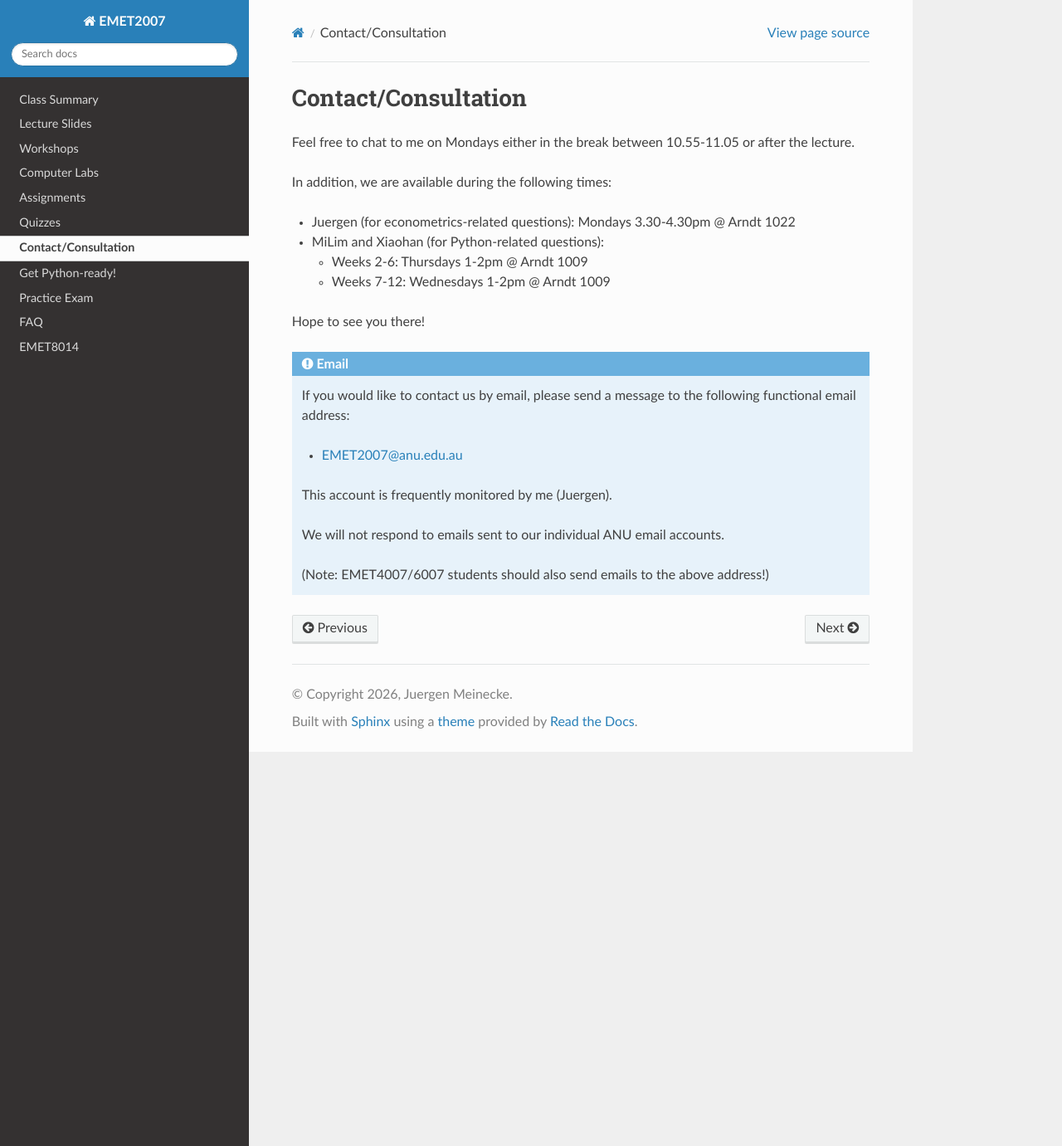
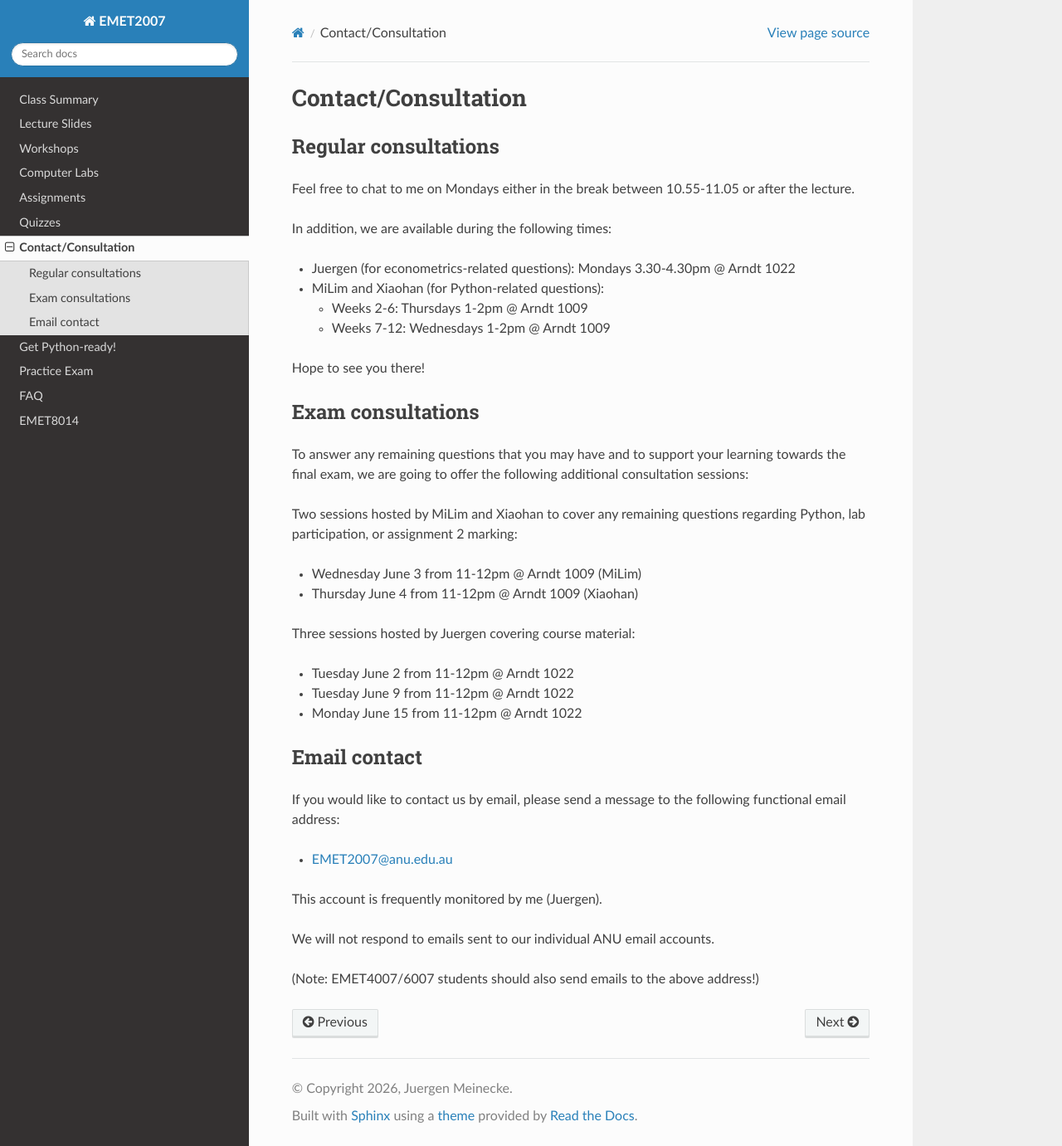
Before and after one commit to juergenmeinecke/EMET2007, a Sphinx documentation site: the page built from docs/consultation.rst, in a window 1280 px wide and 1381 px high. Shown: the whole window at 83% size. Built offline with Sphinx 7.4.7 and the Read the Docs theme 3.1.0, drawn with Linux system fonts in a browser that asks for light colours.

Commit message:
added exam consultations

```diff
--- a/docs/consultation.rst
+++ b/docs/consultation.rst
@@ -1,5 +1,8 @@
 Contact/Consultation
 ======================
+
+Regular consultations
+---------------------
 
 Feel free to chat to me on Mondays either in the break between 10.55-11.05 or after the lecture.
 
@@ -16,16 +19,41 @@ In addition, we are available during the following times:
 Hope to see you there!
 
 
+Exam consultations
+---------------------
 
-.. admonition:: Email
+To answer any remaining questions that you may have and to support your learning towards the
+final exam, we are going to offer the following additional consultation sessions:
 
-    If you would like to contact us by email, please send a message to the following functional email
-    address:
+Two sessions hosted by MiLim and Xiaohan to cover any remaining questions regarding Python, lab
+participation, or assignment 2 marking:
 
-    * EMET2007@anu.edu.au
+* Wednesday June 3 from 11-12pm @ Arndt 1009 (MiLim)
 
-    This account is frequently monitored by me (Juergen).
+* Thursday June 4 from 11-12pm @ Arndt 1009 (Xiaohan)
 
-    We will not respond to emails sent to our individual ANU email accounts.
 
-    (Note: EMET4007/6007 students should also send emails to the above address!)
+
+Three sessions hosted by Juergen covering course material:
+
+* Tuesday June 2 from 11-12pm @ Arndt 1022
+
+* Tuesday June 9 from 11-12pm @ Arndt 1022
+
+* Monday June 15 from 11-12pm @ Arndt 1022
+
+
+
+Email contact
+--------------
+
+If you would like to contact us by email, please send a message to the following functional email
+address:
+
+* EMET2007@anu.edu.au
+
+This account is frequently monitored by me (Juergen).
+
+We will not respond to emails sent to our individual ANU email accounts.
+
+(Note: EMET4007/6007 students should also send emails to the above address!)
```
Also changed, not shown: 1 other file.
